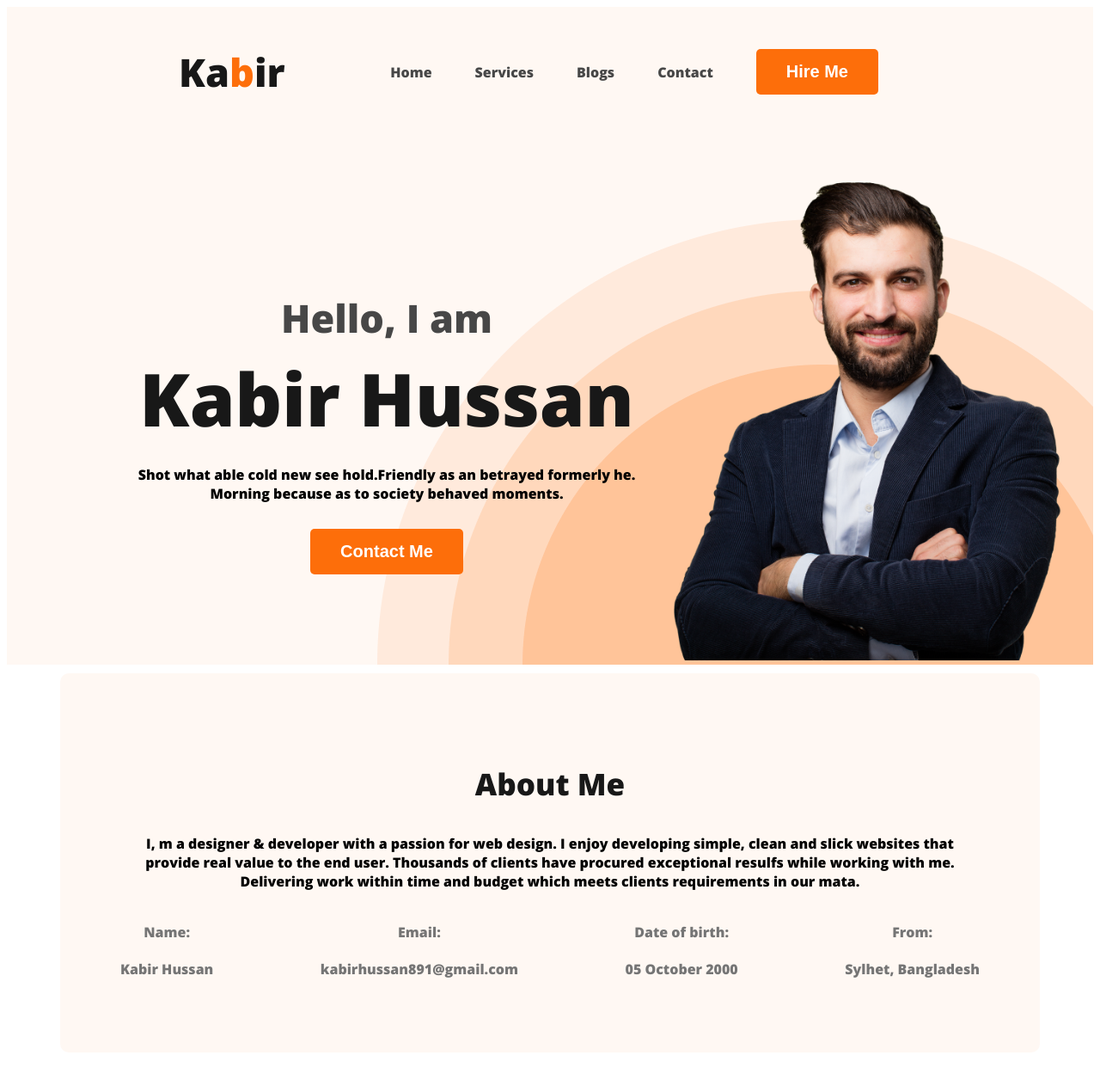
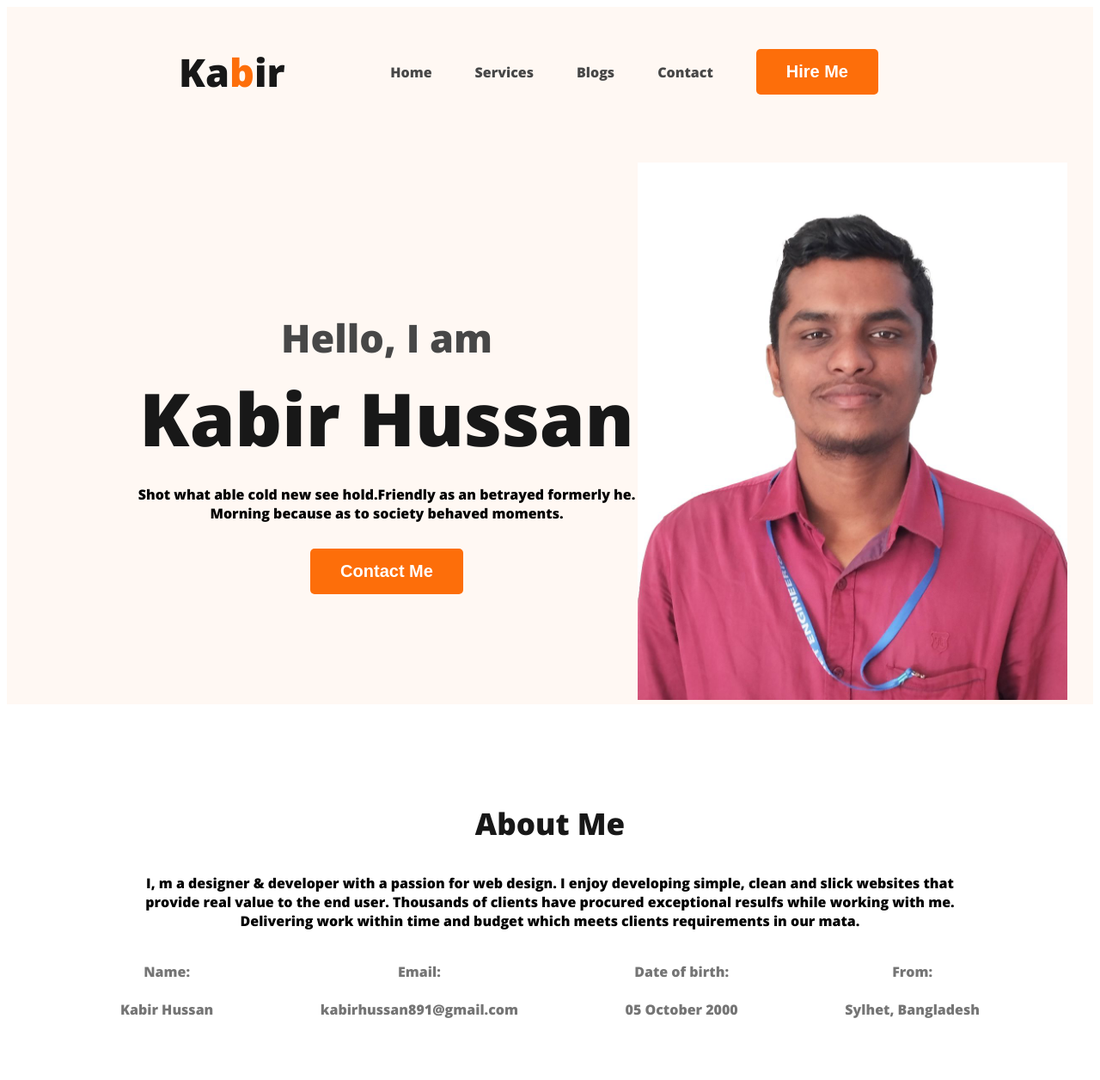
Before and after one commit to kabir-hussan/first-portfolio-website, a plain HTML site: page index.html in a window 1280 px wide. Shown: the top 1256 px of the page at 86% size. Drawn offline with nearby package versions, Linux system fonts and the light colour scheme.

Commit message:
my portfolio website done

```diff
--- a/index.html
+++ b/index.html
@@ -12,7 +12,6 @@
     <link rel="stylesheet" href="styles/portfolio.css">
 </head>
 <body>
-
     <header class="header">
         <nav>
             <h3 class="nav-title">Ka<span class="text-primary">b</span>ir</h3>
@@ -34,7 +33,7 @@
             </div>
 
             <div>
-                <img class="profile-pic" src="images/hardy.png" alt="">
+                <img class="profile-pic" src="images/me.jpg" alt="">
             </div>
         </div>
 
--- a/styles/portfolio.css
+++ b/styles/portfolio.css
@@ -64,9 +64,10 @@ nav a {
 
 .header {
     background-color: #FFF8F3;
-    background-image: url('../images/header_bg.png');
+    /* background-image: url('../images/header_bg.png'); */
     background-repeat: no-repeat;
     background-position: bottom right;
+
 
 }
 
@@ -121,7 +122,6 @@ main {
 .about {
     padding: 70px;
     border-radius: 10px;
-    background-color: #FFF8F3;
     margin: 10px 0px;
 }
 
```
